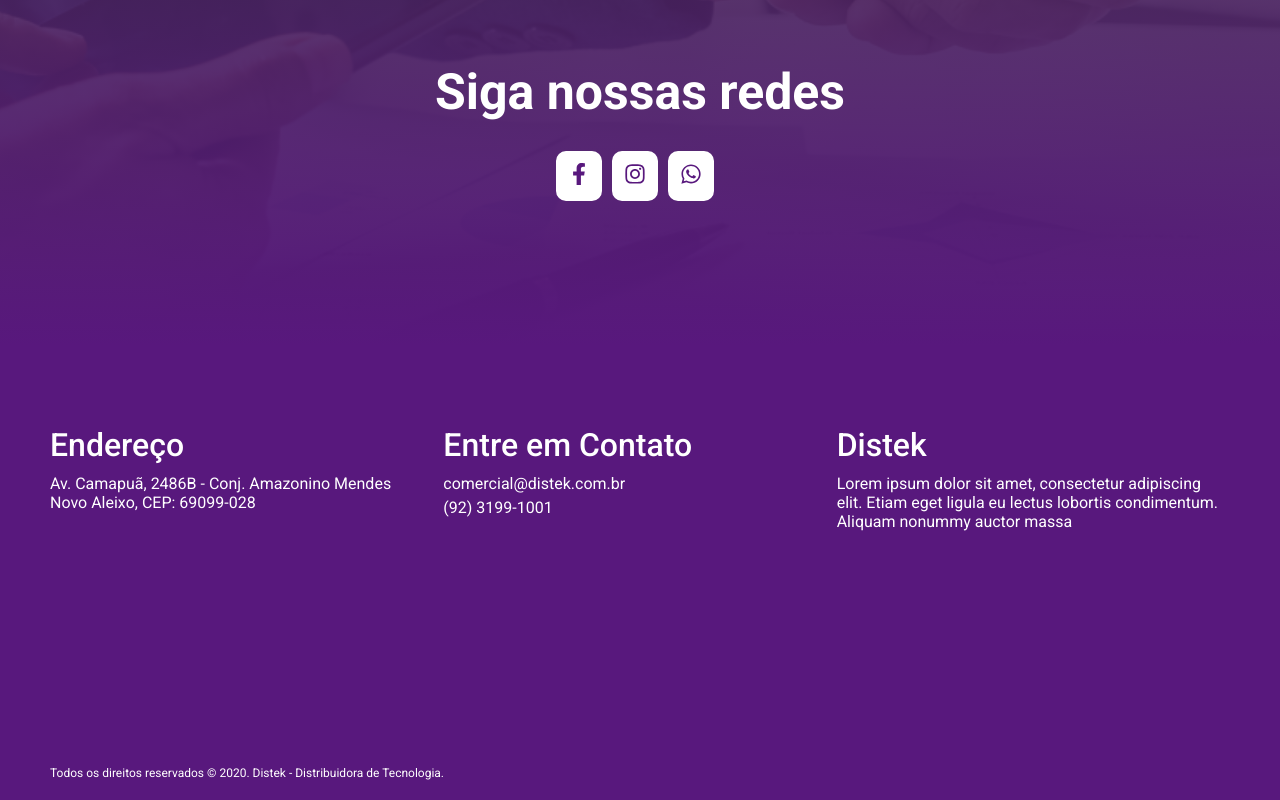
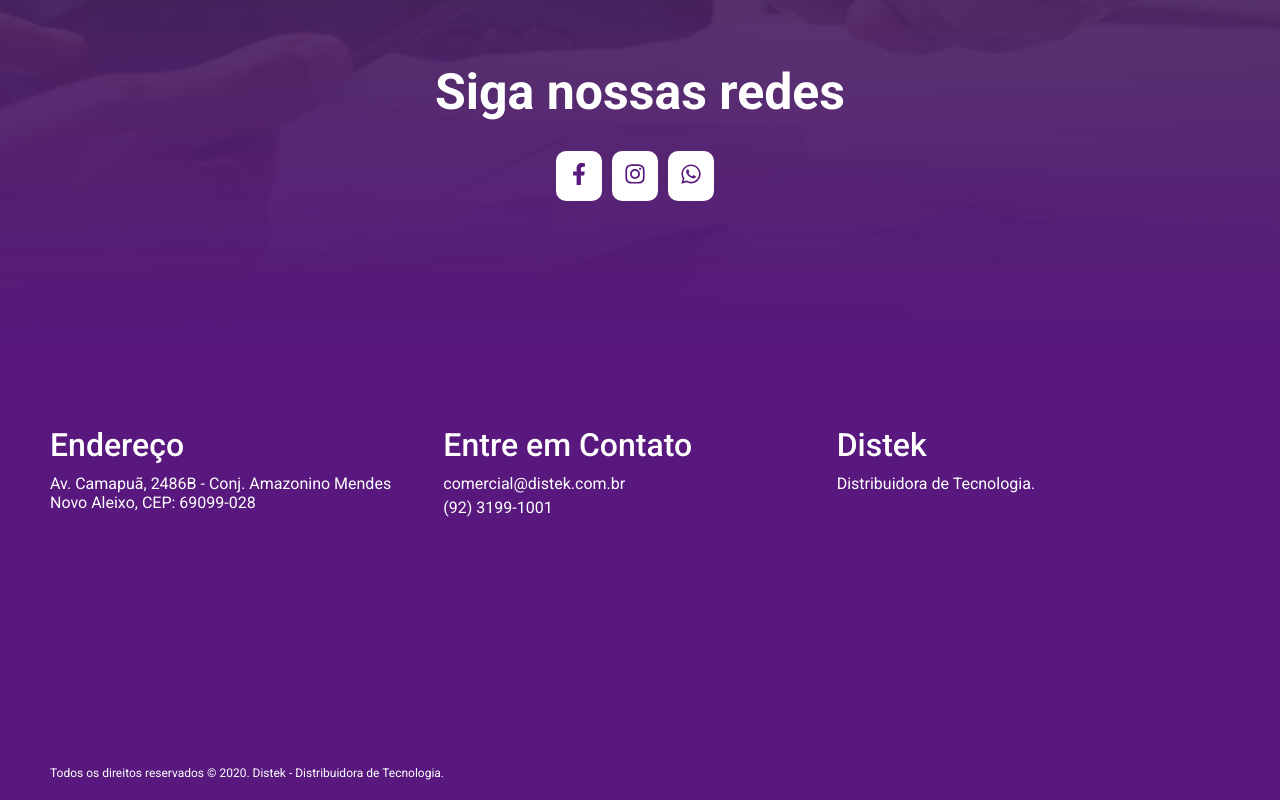
Before and after one commit to lucasviga/distek-web, a React (Create React App) app: page / in a window 1280 px wide. Shown: the part 2536-3336 px from the top of the page. Built offline with nearby package versions, Linux system fonts and the light colour scheme.

Commit message:
update text footer, contato

```diff
--- a/src/components/Footer/index.js
+++ b/src/components/Footer/index.js
@@ -24,8 +24,7 @@ export default function Footer() {
 
         <div className="info-content">
           <h1>Distek</h1>
-          <p>Lorem ipsum dolor sit amet, consectetur adipiscing elit. Etiam eget ligula eu lectus lobortis condimentum. Aliquam nonummy auctor massa
-          </p>
+          <p>Distribuidora de Tecnologia.</p>
         </div>
       </Container>
       <Direitos>
--- a/src/pages/Home/ContatoBanner.js
+++ b/src/pages/Home/ContatoBanner.js
@@ -32,7 +32,7 @@ export default function ContatoBanner() {
           <h1>Siga nossas redes</h1>
 
           <div className='redes-sociais'>
-            <a href="https://facebook.com" target="_blank" without rel="noreferrer">
+            <a href="https://facebook.com/distek.com.br" target="_blank" without rel="noreferrer">
               <div className="redes-sociais__circle">
                 <FaFacebookF size={22} />
               </div>
```
